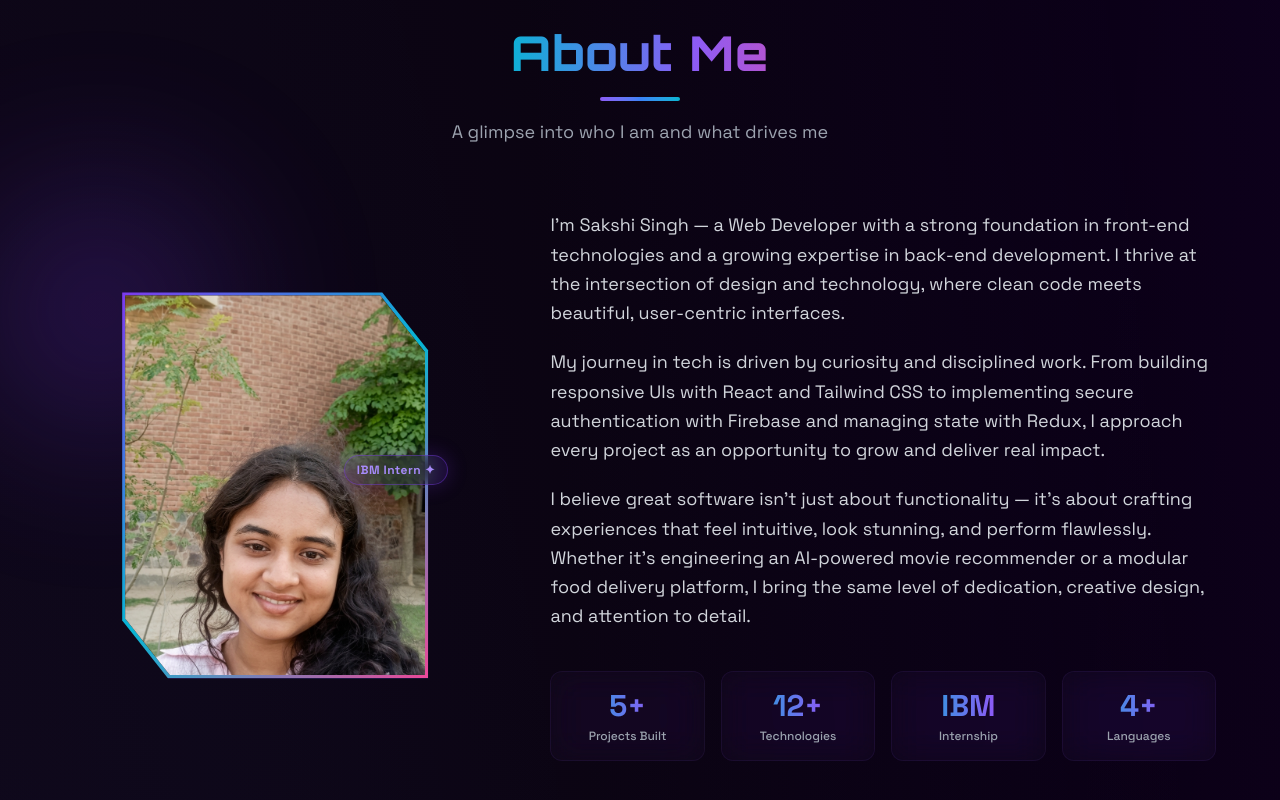
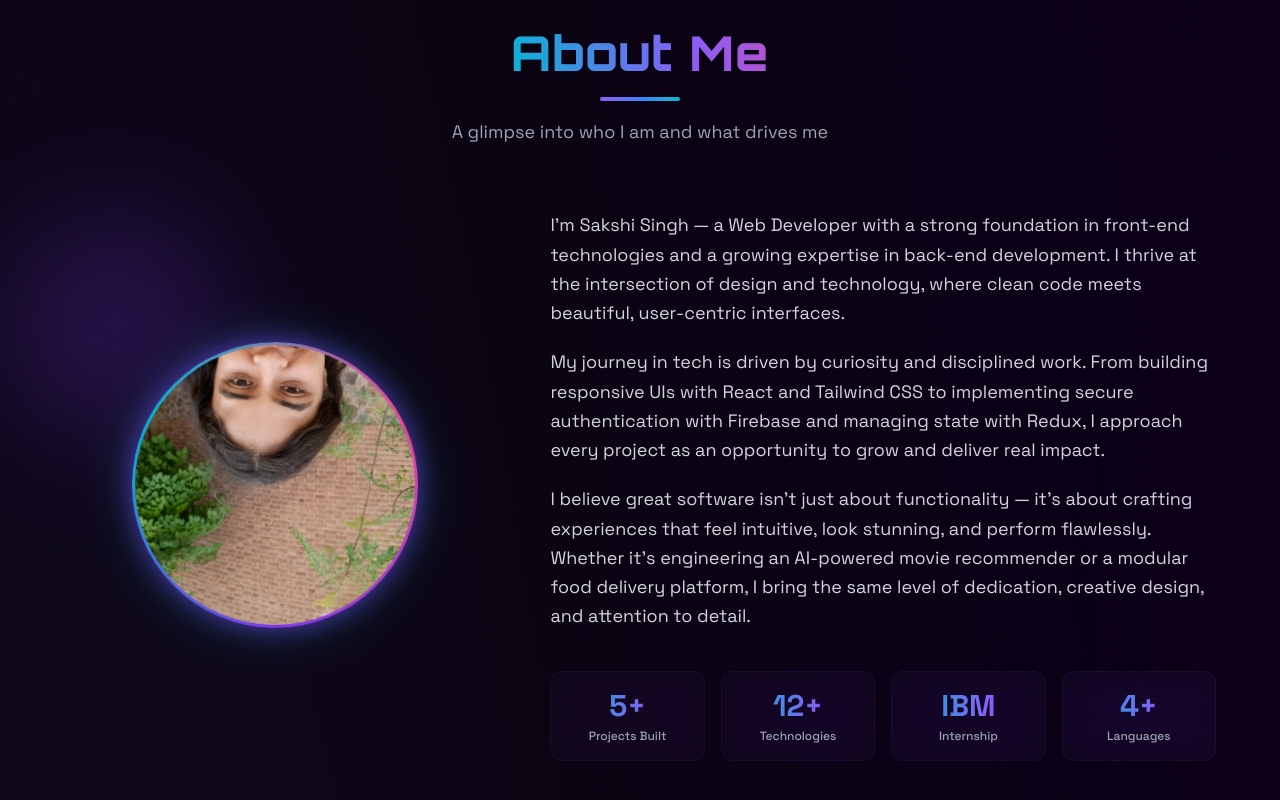
Before and after one commit to singhsakshi098/dev-portfolio, a React (Vite) app: page / in a window 1280 px wide. Shown: the part 899-1699 px from the top of the page. Built offline with nearby package versions, Linux system fonts and the light colour scheme; the HTML template or start-up script is replaced by a standard one.

Commit message:
feat: perfect circular profile photo - cover fit, rotating gradient border, glow orb

```diff
--- a/src/components/About.jsx
+++ b/src/components/About.jsx
@@ -17,27 +17,19 @@ export default function About() {
           transition={{ duration: 0.7, ease: 'easeOut' }}
           className="lg:col-span-2 flex justify-center"
         >
-          <div className="cyber-photo-container relative">
-            {/* Floating glow orb behind */}
-            <div className="cyber-glow-orb absolute top-1/2 left-1/2 -translate-x-1/2 -translate-y-1/2 pointer-events-none z-0" />
+          <div className="profile-container relative">
+            {/* Glow orb behind */}
+            <div className="profile-orb absolute top-1/2 left-1/2 -translate-x-1/2 -translate-y-1/2 pointer-events-none z-0" />
 
-            {/* Gradient border wrapper with clip-path */}
-            <div className="cyber-border-wrap relative z-10 p-[3px]">
-              {/* Photo */}
-              <div className="cyber-photo-inner overflow-hidden">
+            {/* Rotating gradient border */}
+            <div className="profile-border relative z-10 rounded-full p-[3px]">
+              {/* Circular photo */}
+              <div className="profile-image-wrapper">
                 <img
                   src={profileImg}
                   alt="Sakshi Singh"
-                  className="cyber-photo-img w-full h-full"
                 />
               </div>
-            </div>
-
-            {/* Floating IBM Intern pill */}
-            <div className="cyber-pill absolute -right-4 top-1/2 -translate-y-1/2 z-20">
-              <span className="cyber-pill-inner inline-flex items-center gap-1 px-3 py-1.5 rounded-full text-xs font-bold whitespace-nowrap">
-                IBM Intern ✦
-              </span>
             </div>
           </div>
         </motion.div>
--- a/src/index.css
+++ b/src/index.css
@@ -583,118 +583,86 @@ nav .gradient-text {
 }
 
 /* ═══════════════════════════════════════════════════════
-   PROFILE PHOTO — DIAGONAL-CUT CYBER FRAME
+   PROFILE PHOTO — CIRCULAR WITH ROTATING BORDER
    ═══════════════════════════════════════════════════════ */
 
-@keyframes cyber-pulse-orb {
-  0%, 100% { opacity: 0.35; transform: translate(-50%, -50%) scale(1); }
-  50% { opacity: 0.55; transform: translate(-50%, -50%) scale(1.08); }
+@keyframes rotate-border {
+  0% { transform: rotate(0deg); }
+  100% { transform: rotate(360deg); }
 }
 
-@keyframes cyber-border-glow {
-  0%, 100% {
-    box-shadow: 0 0 25px rgba(124, 58, 237, 0.4), 0 0 50px rgba(6, 182, 212, 0.15);
-  }
-  50% {
-    box-shadow: 0 0 40px rgba(124, 58, 237, 0.6), 0 0 80px rgba(6, 182, 212, 0.3), 0 0 100px rgba(236, 72, 153, 0.1);
-  }
-}
-
-@keyframes pill-float {
-  0%, 100% { transform: translateY(-50%) translateX(0); }
-  50% { transform: translateY(-50%) translateX(4px); }
-}
-
-/* Clip-path shape */
-:root {
-  --cyber-clip: polygon(0 0, 85% 0, 100% 15%, 100% 100%, 15% 100%, 0 85%);
+@keyframes orb-pulse {
+  0%, 100% { opacity: 0.35; transform: translate(-50%, -50%) scale(1); }
+  50% { opacity: 0.5; transform: translate(-50%, -50%) scale(1.08); }
 }
 
 /* Container */
-.cyber-photo-container {
+.profile-container {
   display: inline-block;
-  transition: all 0.4s ease;
+  transition: transform 0.4s ease;
 }
-.cyber-photo-container:hover {
-  transform: scale(1.04);
+.profile-container:hover {
+  transform: scale(1.05);
 }
 
-/* Floating glow orb */
-.cyber-glow-orb {
-  width: 350px;
-  height: 350px;
+/* Glow orb behind */
+.profile-orb {
+  width: 320px;
+  height: 320px;
   background: radial-gradient(circle, #7c3aed 0%, transparent 70%);
-  filter: blur(80px);
+  filter: blur(60px);
   border-radius: 50%;
-  animation: cyber-pulse-orb 4s ease-in-out infinite;
+  animation: orb-pulse 4s ease-in-out infinite;
 }
 
-/* Gradient border wrapper — clip-path */
-.cyber-border-wrap {
-  background: linear-gradient(135deg, #7c3aed, #06b6d4, #ec4899);
-  clip-path: var(--cyber-clip);
-  animation: cyber-border-glow 3s ease-in-out infinite;
+/* Rotating gradient border */
+.profile-border {
+  position: relative;
+  background: conic-gradient(from 0deg, #7c3aed, #06b6d4, #ec4899, #7c3aed);
+  border-radius: 50%;
+  animation: rotate-border 3s linear infinite;
+  box-shadow:
+    0 0 25px rgba(124, 58, 237, 0.6),
+    0 0 50px rgba(6, 182, 212, 0.3);
+  transition: box-shadow 0.4s ease;
 }
-.cyber-photo-container:hover .cyber-border-wrap {
+.profile-container:hover .profile-border {
   box-shadow:
-    0 0 50px rgba(124, 58, 237, 0.7),
-    0 0 100px rgba(6, 182, 212, 0.4),
-    0 0 140px rgba(236, 72, 153, 0.15);
+    0 0 35px rgba(124, 58, 237, 0.8),
+    0 0 70px rgba(6, 182, 212, 0.4),
+    0 0 100px rgba(236, 72, 153, 0.15);
 }
 
-/* Photo inner — same clip-path */
-.cyber-photo-inner {
-  width: 300px;
-  height: 380px;
-  clip-path: var(--cyber-clip);
-  background: #050008;
+/* Circular image wrapper */
+.profile-image-wrapper {
+  width: 280px;
+  height: 280px;
+  border-radius: 50%;
   overflow: hidden;
+  position: relative;
 }
 
-/* Image — cover, no black bars */
-.cyber-photo-img {
+.profile-image-wrapper img {
+  width: 100%;
+  height: 100%;
   object-fit: cover;
   object-position: center top;
   display: block;
-  width: 100%;
-  height: 100%;
   transition: transform 0.4s ease;
 }
-.cyber-photo-container:hover .cyber-photo-img {
-  transform: scale(1.05);
-}
-
-/* IBM Intern floating pill */
-.cyber-pill {
-  animation: pill-float 3s ease-in-out infinite;
-}
-.cyber-pill-inner {
-  background: rgba(124, 58, 237, 0.15);
-  border: 1px solid rgba(124, 58, 237, 0.4);
-  color: #a78bfa;
-  letter-spacing: 0.04em;
-  box-shadow: 0 0 20px rgba(124, 58, 237, 0.25);
-  backdrop-filter: blur(10px);
-  -webkit-backdrop-filter: blur(10px);
-}
-.cyber-photo-container:hover .cyber-pill-inner {
-  box-shadow: 0 0 30px rgba(124, 58, 237, 0.4), 0 0 60px rgba(124, 58, 237, 0.15);
-  border-color: rgba(124, 58, 237, 0.6);
-  color: #c4b5fd;
+.profile-container:hover .profile-image-wrapper img {
+  transform: scale(1.06);
 }
 
 /* Responsive */
 @media (max-width: 640px) {
-  .cyber-photo-inner {
+  .profile-image-wrapper {
     width: 220px;
-    height: 280px;
+    height: 220px;
   }
-  .cyber-glow-orb {
-    width: 250px;
-    height: 250px;
-  }
-  .cyber-pill {
-    right: -2px !important;
+  .profile-orb {
+    width: 260px;
+    height: 260px;
   }
 }
 
```
